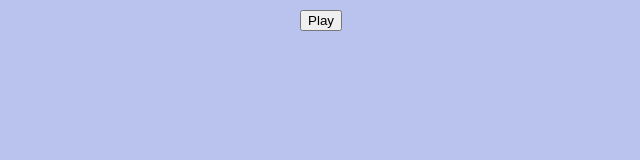
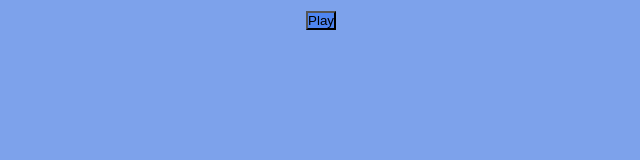
Before and after one commit to ankiris/9.3, a website: page index.html in a window 1280 px wide. Shown: the whole page, without its empty margins (319-959 px from the left). Drawn offline with Linux system fonts and the light colour scheme.

Commit message:
Change CSS

```diff
--- a/sass/style.scss
+++ b/sass/style.scss
@@ -1,5 +1,5 @@
 body {
-    background: #BAC3EE;
+    background: #7DA2EB;
     font-family: 'K2D', sans-serif;
     text-align: center; position: relative;
   }
@@ -20,6 +20,13 @@ body {
     max-width: 400px;
     margin: 0 auto;
   }
+  #start-game {
+    background-color: #4E85F1;
+    border-color: none;
+    margin: 0;
+    padding: 0;
+    width: auto;
+  }
 
   .overlay {
     display: none;
@@ -37,7 +44,7 @@ body {
 
   .modal {
     display: none;
-    background: #fff;
+    background: #BACDF2;
     width: 500px;
     position: absolute;
     top: 50%;
@@ -72,8 +79,7 @@ body {
     }
     #table {
       width: 400px;
-      padding: 50px;
+      padding: 75px;
       box-shadow: 0px 0px 10px 3px grey;
+    }
   }
-
-  }
```
Also changed, not shown: css/style.css.
